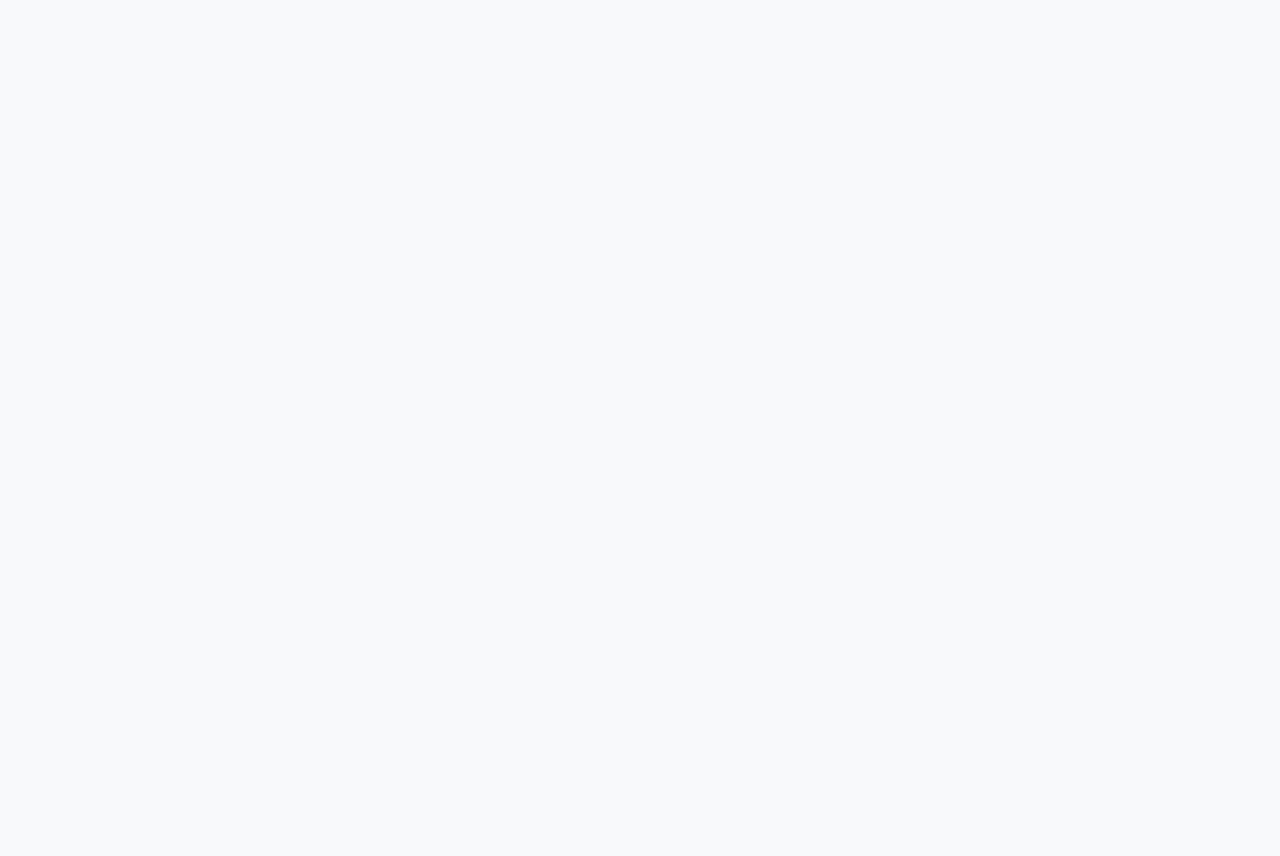
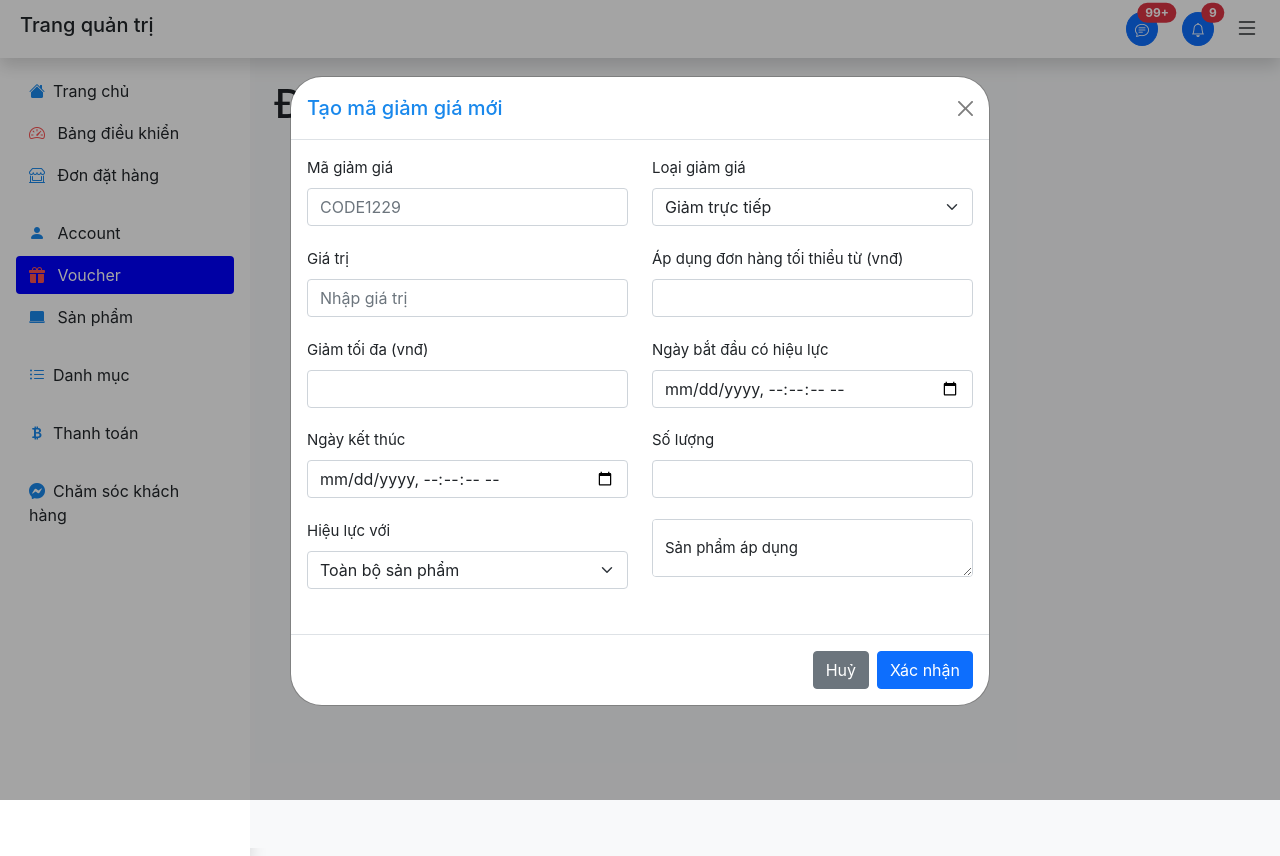
Before and after one commit to lvlanh912/Frontend-WebLaptop-DATN, a Vue app: page /admin/quan-ly-ma-giam-gia in a window 1280 px wide. Before the commit this address had no page. Before the commit the page ends 800 px from the top, so only its background shows below. Built offline with nearby package versions, Linux system fonts and the light colour scheme; what vue-sweetalert2 would draw is missing.

Commit message:
buiding voucher manager(insert and validate)

```diff
--- a/src/assets/main.css
+++ b/src/assets/main.css
@@ -102,3 +102,14 @@
 .v-leave-to {
   opacity: 0;
 }
+.modal-backdrop {
+    background-color: #0000005b;
+  }
+
+  .rounded-4 {
+    border-radius: 2rem !important;
+  }
+  .model-show{
+    overflow-x:hidden;
+    overflow-y: auto;
+  }
--- a/src/components/Admin/MySidebar.vue
+++ b/src/components/Admin/MySidebar.vue
@@ -23,9 +23,10 @@
         </router-link>
       </li>
       <li class="mb-1">
-        <p class="w-100 text-start btn btn-toggle align-items-center rounded " >
+        <router-link :to="{name:'vouchers_manager'}"  :class="{'w-100 text-start btn align-items-center rounded':true,'active':page_name=='vouchers_manager'}">
+
          <i class="bi bi-gift-fill text-pink me-2"></i> Voucher
-        </p>
+        </router-link>
         <div class="collapse" id="voucher-collapse" >
           <ul class="btn-toggle-nav list-unstyled fw-normal pb-1 small">
             <li><a href="#" class=" ms-3 link-dark text-decoration-none rounded">Tạo mới</a></li>
--- /dev/null
+++ b/src/components/Admin/Vouchers/Create.vue
@@ -0,0 +1,122 @@
+<template>
+  <div :class="'modal-backdrop pt-5 model-show'">
+    <div class="modal-dialog" style="min-width: 700px">
+      <div class="modal-content rounded-4">
+        <div class="modal-header">
+          <h5 class="modal-title text-blue">Tạo mã giảm giá mới</h5>
+          <button type="button" class="btn-close"></button>
+        </div>
+        <form>
+          <div class="modal-body">
+            <div class="row mb-2">
+              <div class="col-lg-6">
+                <div class="form-group">
+                  <label class="form-label">Mã giảm giá</label>
+                  <input v-model="voucher.code" type="text" class="form-control" placeholder="CODE1229" />
+                </div>
+              </div>
+              <div class="col-lg-6">
+                <div class="form-group">
+                  <label class="form-label">Loại giảm giá</label>
+                  <select class="form-select" v-model="voucher.isValue">
+                    <option :value="false">Theo phần trăm</option>
+                    <option :value="true">Giảm trực tiếp</option>
+                  </select>
+                </div>
+              </div>
+              <div class="col-lg-6">
+                <div class="form-group">
+                  <label class="form-label">Giá trị</label>
+                  <input v-model="voucher.value" type="number" class="form-control" placeholder="Nhập giá trị" />
+                </div>
+              </div>
+              <div class="col-lg-6">
+                <div class="form-group">
+                  <label class="form-label">Áp dụng đơn hàng tối thiểu từ (vnđ)</label>
+                  <input v-model="voucher.minApply" class="form-control d-inline" type="number">
+                </div>
+              </div>
+              <div class="col-lg-6">
+                <div class="form-group">
+                  <label class="form-label">Giảm tối đa (vnđ)</label>
+                  <input v-model="voucher.maxReduce" class="form-control d-inline" type="number">
+                </div>
+              </div>
+              <div class="col-lg-6">
+                <div class="form-group">
+                  <label class="form-label">Ngày bắt đầu có hiệu lực</label>
+                  <input v-model="voucher.startAt" class="form-control" type="datetime-local" step="1">
+                </div>
+              </div>
+              <div class="col-lg-6">
+                <div class="form-group">
+                  <label class="form-label">Ngày kết thúc</label>
+                  <input v-model="voucher.endAt" class="form-control" type="datetime-local" step="1">
+                </div>
+              </div>
+              <div class="col-lg-6">
+                <div class="form-group">
+                  <label class="form-label">Số lượng </label>
+                  <input v-model="voucher.quantity" class="form-control" type="number">
+                </div>
+              </div>
+              <div class="col-lg-6">
+                <div class="form-group">
+                  <label class="form-label">Hiệu lực với </label>
+                  <select class="form-select">
+                    <option value="all">Toàn bộ sản phẩm</option>
+                    <option value="only">Sản phẩm cố định</option>
+                  </select>
+                </div>
+              </div>
+              <div class="col">
+                <div class="form-floating">
+                  <textarea v-model="voucher.products" class="form-control"
+                    placeholder="Nếu có nhiều sản phẩm thì ngăn cách nhau bởi dấu ;"></textarea>
+                  <label>Sản phẩm áp dụng</label>
+                </div>
+              </div>
+            </div>
+          </div>
+        </form>
+        <div class="modal-footer">
+          <button type="button" class="btn btn-secondary">Huỷ</button>
+          <button @click="onSubmit" type="button" class="btn btn-primary">Xác nhận</button>
+        </div>
+      </div>
+    </div>
+  </div>
+</template>
+
+<script>
+import Voucher from '../../../model/Voucher.js'
+import { reactive, ref } from 'vue';
+import { Add } from '../../../modules/admin/Voucher_Manager.js'
+
+export default {
+  setup() {
+    const voucher = reactive(new Voucher())
+    const result = ref()
+    async function onSubmit() {
+      result.value = await Add(voucher)
+      //dữ liệu chưa valid
+      if (!result.value.success)
+        Swal.fire({
+          icon: "warning",
+          title: result.value.data
+
+        })
+     else{
+      Swal.fire({
+          icon: "success",
+          title: "Thêm thành công"
+
+        })
+     }
+    }
+    return { voucher, onSubmit }
+  }
+};
+</script>
+
+<style></style>
--- /dev/null
+++ b/src/model/Voucher.js
@@ -0,0 +1,18 @@
+class Voucher{
+    constructor(){
+        this._id=null,
+        this.code=null,
+        this.minApply=null,
+        this.value=null,
+        this.isValue=true,
+        this.maxReduce=null,
+        this.products=[],
+        this.quantity=null,
+        this.createAt=null,
+        this.startAt=null,
+        this.endAt=null
+        this.isDisable=null
+    }
+}
+
+export default Voucher
--- a/src/modules/CallAPI.js
+++ b/src/modules/CallAPI.js
@@ -1,76 +1,96 @@
-import axios from 'axios'
-class ResponseAPI{
-  constructor(){
-    this.Message="Success",
-    this.Result= {}
+import axios from "axios";
+class ResponseAPI {
+  constructor() {
+    (this.Message = "Success"), (this.Result = {});
   }
 }
 
-async function Get_All_Account(page, size,filterobj,sort) {
+async function Get_All_Account(page, size, filterobj, sort) {
   try {
-      let query={
+    let query = {
       pageIndex: page,
       pageSize: size,
       keywords: filterobj.keywords,
-        startdate:filterobj.startDate,
-        endate:filterobj.endDate,
-        gender:filterobj.gender,
-        role:filterobj.role,
-        type:filterobj.seach_type,
-        sort:sort
-      }
-      const response = await axios.get(`/users`,{
-        params:query
+      startdate: filterobj.startDate,
+      endate: filterobj.endDate,
+      gender: filterobj.gender,
+      role: filterobj.role,
+      type: filterobj.seach_type,
+      sort: sort,
+    };
+    const response = await axios.get(`/users`, {
+      params: query,
     });
-    let data=new ResponseAPI()
+    let data = new ResponseAPI();
     data = response.data;
     return data.result;
   } catch (err) {
-      throw err
+    throw err;
   }
 }
 async function Get_List_Province() {
   try {
     const response = await axios.get(`/address/provinces`);
-      let data=new ResponseAPI()
+    let data = new ResponseAPI();
     data = response.data;
     return data.result;
   } catch (err) {
-      throw err
+    throw err;
   }
 }
 
 async function Get_List_districts(provinceCode) {
   try {
-      const response = await axios.get(`/address/districts?ProvinceCode=${provinceCode}`);
-    let data=new ResponseAPI()
+    const response = await axios.get(
+      `/address/districts?ProvinceCode=${provinceCode}`
+    );
+    let data = new ResponseAPI();
     data = response.data;
     return data.result;
   } catch (err) {
-      throw err
+    throw err;
   }
 }
 
 async function Get_List_wards(districtCode) {
   try {
-      const response = await axios.get(`address/wards?DistrictCode=${districtCode}`);
-    let data=new ResponseAPI()
+    const response = await axios.get(
+      `address/wards?DistrictCode=${districtCode}`
+    );
+    let data = new ResponseAPI();
     data = response.data;
     return data.result;
   } catch (err) {
-      throw err
+    throw err;
   }
 }
-  async function Create_new_account(payload){
+async function Create_new_account(payload) {
   try {
-      const response=await axios.post(`users`,payload,
-      {headers:{'Content-Type': 'multipart/form-data' }}
-      )
-      return response.data.Message
+    const response = await axios.post(`users`, payload, {
+      headers: { "Content-Type": "multipart/form-data" },
+    });
+    return response.data.Message;
+  } catch (err) {
+    throw err;
   }
-    catch(err){
-      throw err
+}
+//Voucher
+async function Create_new_Voucher(payload) {
+  try {
+    const response = await axios.post(`vouchers`, payload,{
+      headers:{"Content-Type":"application/json"}
+    });
+    return response.data.message;
+  } catch (err) {
+    throw err;
   }
 }
 
-  export  {Get_All_Account,Get_List_Province,Get_List_districts,Get_List_wards,Create_new_account}
+export {
+  Get_All_Account,
+  Get_List_Province,
+  Get_List_districts,
+  Get_List_wards,
+  Create_new_account,
+  Create_new_Voucher
+};
--- a/src/modules/admin/Account_Manager.js
+++ b/src/modules/admin/Account_Manager.js
@@ -10,9 +10,8 @@ async function Get_list_accounts(page = 1, size = 5,filterobj, sort = '') {
 }
 
 async function add_account(account,image){
+       //xoá thuộc tính trống
        let datajson= JSON.stringify(removeEmptyFields(account))
-       console.log(datajson)
-       console.log(image)
        const formData = new FormData();
        formData.append('data',datajson)
        formData.append('images',image)
--- /dev/null
+++ b/src/modules/admin/Voucher_Manager.js
@@ -0,0 +1,46 @@
+import { Create_new_Voucher } from "../CallAPI";
+import removeEmptyFields from "../removeEmptyFields";
+
+function ValidateData(Voucher){
+    if(Voucher.code==null||Voucher.code=='')
+        return "Mã giảm giá không được để trống"
+    if(!Voucher.code.match(/^[A-Za-z0-9]*$/))
+        return "Mã giảm giá chứa ký tự không hợp lệ"
+    if(Voucher.minApply==null)
+        return "Đơn hàng tối thiểu không được để trống"
+    if(Voucher.value==null||Voucher.value==0)
+        return "Giá trị không được để trống và phải lớn hơn 0"
+    if(Voucher.quantity==null||Voucher.quantity<=0)
+        return "Số lượng phải lớn hơn 0"
+    if(Voucher.startAt==null||Voucher.startAt=='')
+        return "Vui lòng chọn ngày bắt đầu"
+    if(Voucher.endAt==null||Voucher.endAt=='')
+        return "Vui lòng chọn ngày kết thúc"
+
+}
+
+async function Add(Voucher){
+    let result={
+        success:false,
+        data:{}
+    }
+    try{
+        let dataValid=ValidateData(Voucher)
+        if(dataValid===undefined){
+            result.success=true
+            let payload= JSON.stringify(removeEmptyFields(Voucher))
+            result.data= await Create_new_Voucher(payload)
+        }
+        else
+            result.data=dataValid
+    }
+    catch(ex){
+        result.success=false
+        result.data=ex.message
+    }
+    finally{
+        return result
+    }
+}
+
+export {Add,ValidateData}
--- a/src/router/index.js
+++ b/src/router/index.js
@@ -12,6 +12,11 @@ const router = createRouter({
           path: 'quan-ly-tai-khoan',
           name:'user_manager',
           component: ()=>import('../views/Admin/AccountsView.vue')
+        },
+        {
+          path: 'quan-ly-ma-giam-gia',
+          name:'vouchers_manager',
+          component: ()=>import('../views/Admin/VouchersView.vue')
         }
       ],
       component: () => import('../views/Admin/HomeView.vue')
--- /dev/null
+++ b/src/views/Admin/VouchersView.vue
@@ -0,0 +1,21 @@
+<template>
+  <voucher-create/>
+  <h1 class="">Đây là trang voucher</h1>
+</template>
+
+<script>
+import voucherCreate from '../../components/Admin/Vouchers/Create.vue';
+export default {
+  components:{
+    voucherCreate
+  },
+  setup(){
+
+  }
+
+}
+</script>
+
+<style>
+
+</style>
```
Lines whose indentation alone changed are shown as unchanged.
